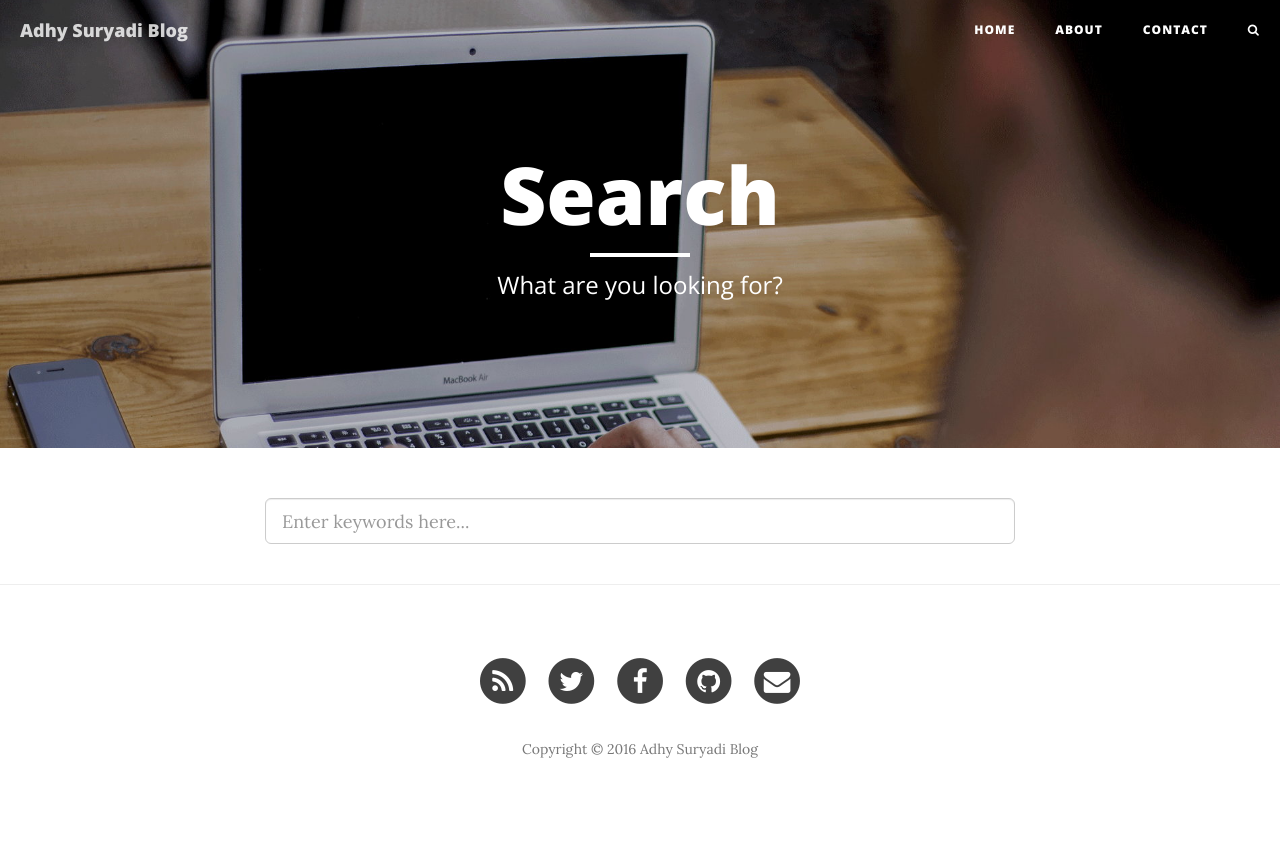
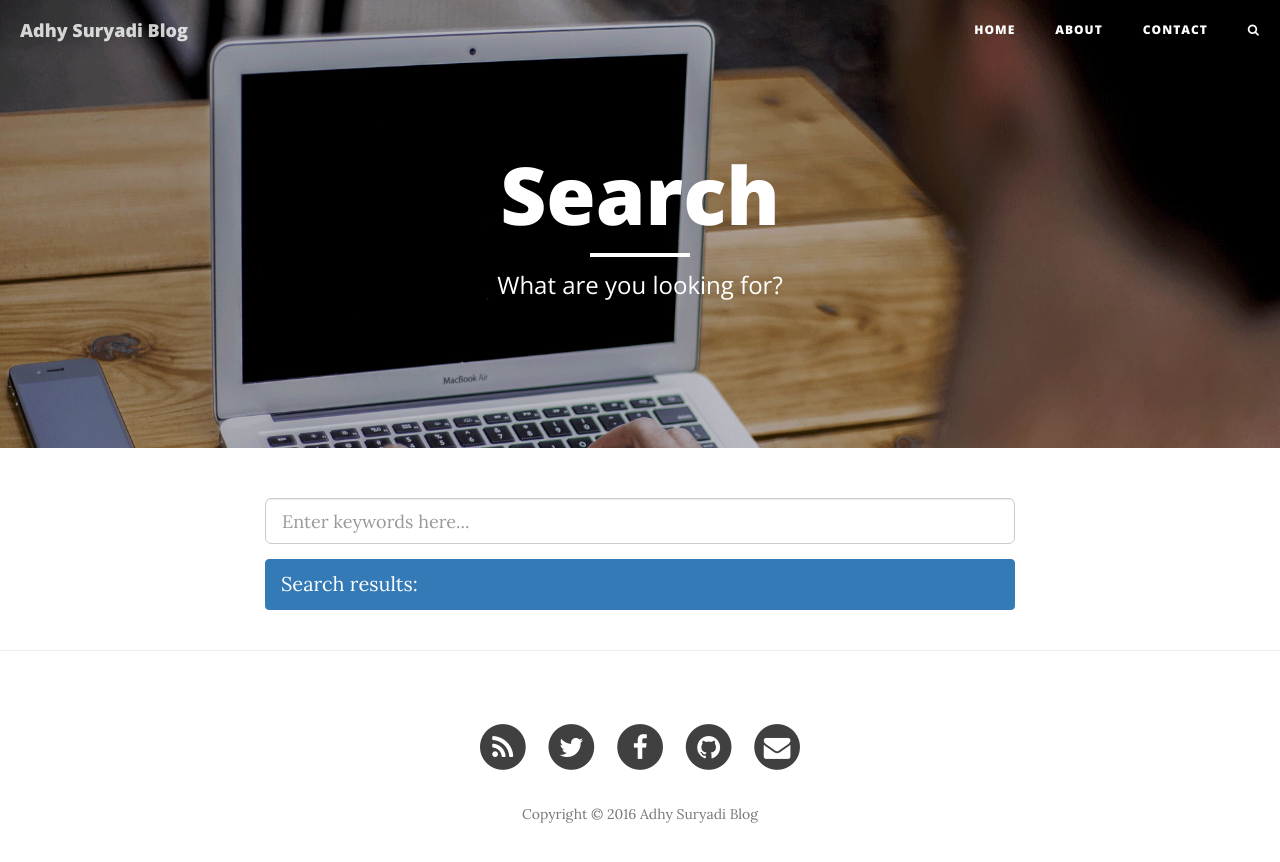
Before and after one commit to KompiAjaib/kompiajaib.github.io, a Jekyll site: the page built from search/index.html, in a window 1280 px wide. Shown: the top 862 px of the page. Built offline with Jekyll 4.4.1, drawn with Linux system fonts in a browser that asks for light colours; nearby versions of some CDN libraries; comment, search, counter and statistics services are not loaded.

Commit message:
Update index.html

```diff
--- a/search/index.html
+++ b/search/index.html
@@ -7,7 +7,7 @@ header-img: "img/github-blog-25-05-2016.jpg"
 
 <!-- Html Elements for Search -->
 <input type="text" class="form-control input-lg" id="search-input" placeholder="Enter keywords here...">
-<ul class="list-group" id="results-container" style="margin-top:15px"></ul>
+<ul class="list-group" id="results-container" style="margin-top:15px"><li class="list-group-item active">Search results:</li></ul>
 
 <!-- Script pointing to jekyll-search.js -->
 <script src="{{ site.baseurl }}/js/jekyll-search.js" type="text/javascript"></script>
@@ -17,7 +17,7 @@ header-img: "img/github-blog-25-05-2016.jpg"
         searchInput: document.getElementById('search-input'),
         resultsContainer: document.getElementById('results-container'),
         json: '{{ site.baseurl }}/search.json',
-        searchResultTemplate: '<li class="list-group-item active">Search results:</li><li class="list-group-item"><a href="{url}" title="{title}">{title}</a></li>',
+        searchResultTemplate: '<li class="list-group-item"><a href="{url}" title="{title}">{title}</a></li>',
         noResultsText: 'No results found',
         limit: 10,
         fuzzy: true,
```
